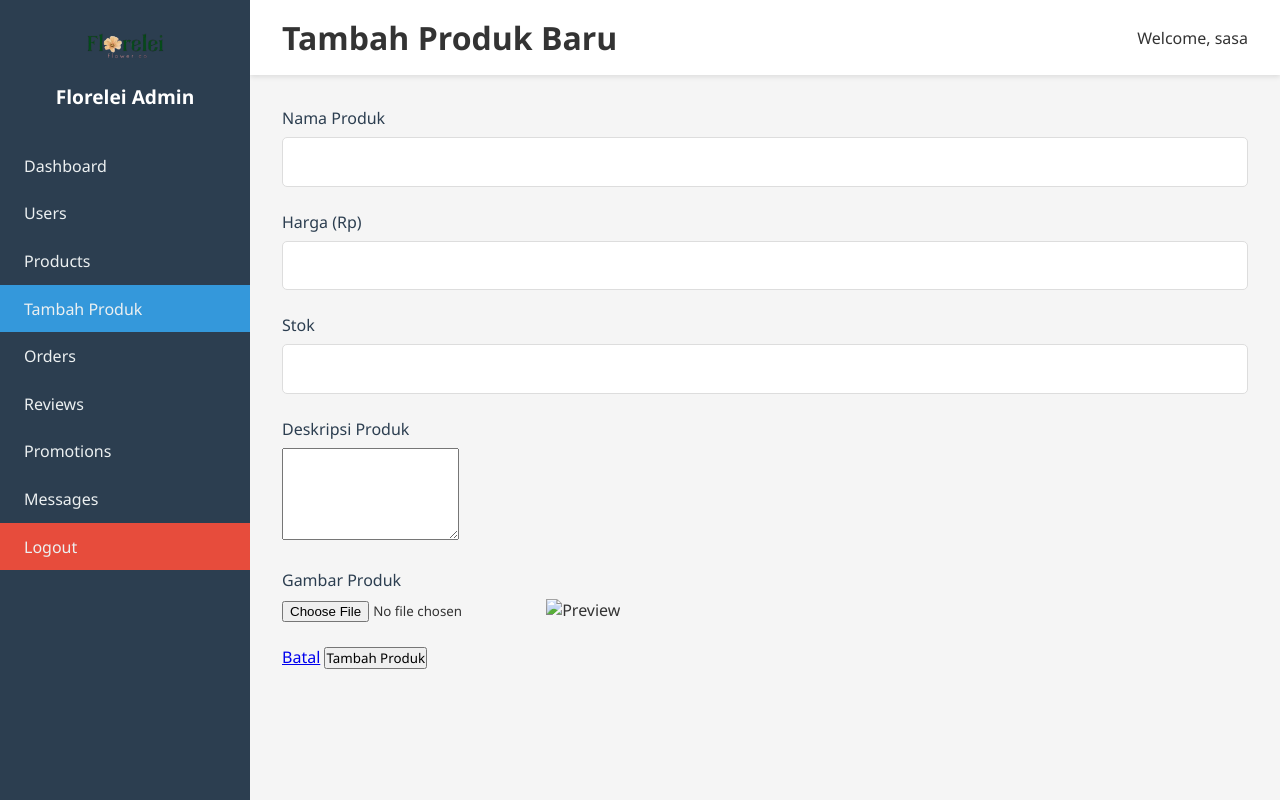
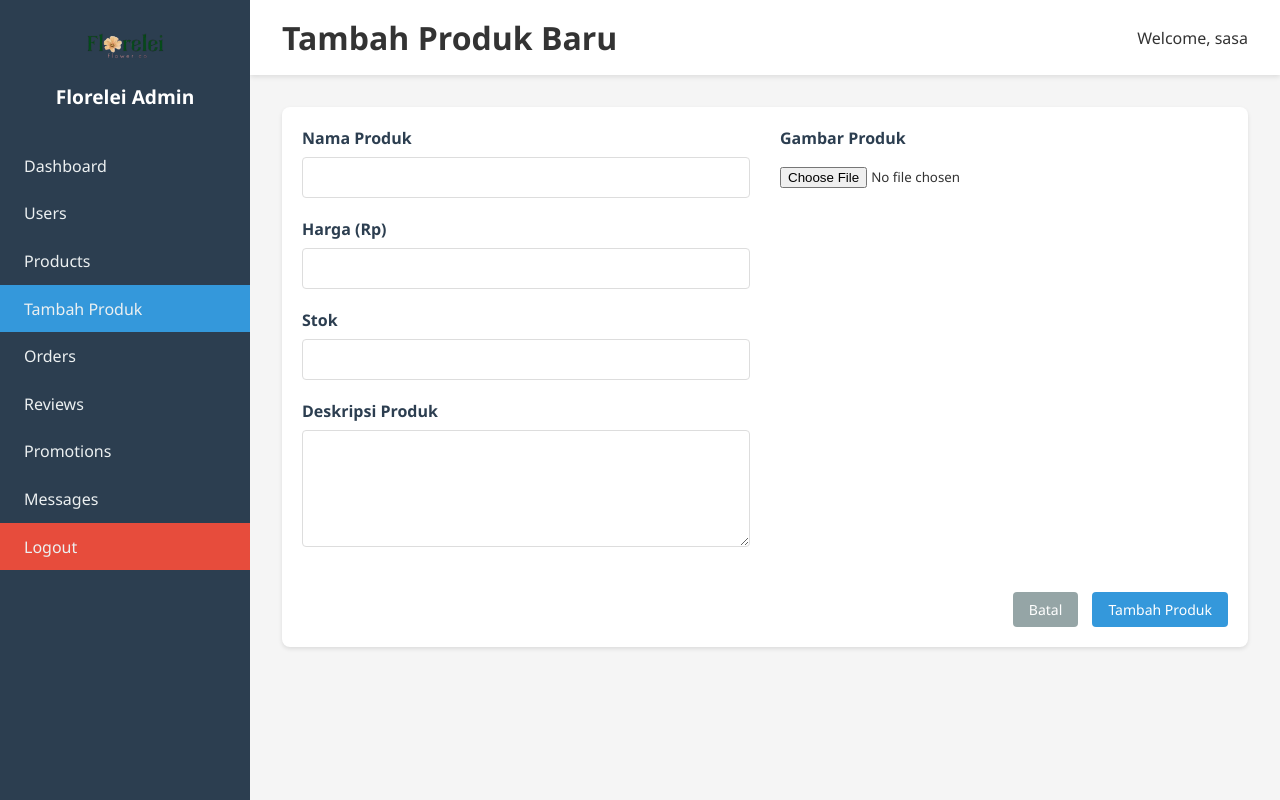
Before and after one commit to pauluscss19/Flower.co, a PHP site: page /admin_tambah_produk.php in a window 1280 px wide. Run offline with PHP 8.4, Linux system fonts and the light colour scheme; a user stored in the database is signed in.

Commit message:
update admin css

```diff
--- a/admin.css
+++ b/admin.css
@@ -285,3 +285,260 @@
     background-color: #f3e5f5;
     color: #6a1b9a;
 }
+
+/* Modal styles */
+.modal {
+    display: none;
+    position: fixed;
+    z-index: 1000;
+    left: 0;
+    top: 0;
+    width: 100%;
+    height: 100%;
+    overflow: auto;
+    background-color: rgba(0,0,0,0.4);
+}
+
+.modal-content {
+    background-color: #fefefe;
+    margin: 10% auto;
+    padding: 20px;
+    border: 1px solid #888;
+    width: 60%;
+    max-width: 800px;
+    border-radius: 8px;
+}
+
+.close {
+    color: #aaa;
+    float: right;
+    font-size: 28px;
+    font-weight: bold;
+    cursor: pointer;
+}
+
+.close:hover {
+    color: black;
+}
+
+/* Status badges */
+.status-badge {
+    padding: 4px 8px;
+    border-radius: 12px;
+    font-size: 12px;
+    font-weight: bold;
+    text-transform: capitalize;
+}
+
+.status-badge.pending {
+    background-color: #f39c12;
+    color: white;
+}
+
+.status-badge.dibayar {
+    background-color: #3498db;
+    color: white;
+}
+
+.status-badge.dikirim {
+    background-color: #9b59b6;
+    color: white;
+}
+
+.status-badge.selesai {
+    background-color: #2ecc71;
+    color: white;
+}
+
+/* Order details */
+.order-details {
+    margin-top: 20px;
+}
+
+.order-details table {
+    width: 100%;
+    border-collapse: collapse;
+}
+
+.order-details th, .order-details td {
+    padding: 8px;
+    border: 1px solid #ddd;
+    text-align: left;
+}
+
+.order-details th {
+    background-color: #f2f2f2;
+}
+
+/* Form styles */
+.form-group {
+    margin-bottom: 15px;
+}
+
+.form-group label {
+    display: block;
+    margin-bottom: 5px;
+    font-weight: bold;
+}
+
+.form-group select {
+    width: 100%;
+    padding: 8px;
+    border: 1px solid #ddd;
+    border-radius: 4px;
+}
+
+/* Message styles */
+.message {
+    padding: 10px;
+    margin-bottom: 15px;
+    border-radius: 4px;
+}
+
+.message.success {
+    background-color: #d4edda;
+    color: #155724;
+}
+
+.message.error {
+    background-color: #f8d7da;
+    color: #721c24;
+}
+
+/* Button styles */
+.admin-btn {
+    display: inline-block;
+    padding: 8px 16px;
+    border-radius: 4px;
+    text-decoration: none;
+    font-size: 14px;
+    cursor: pointer;
+    border: none;
+    transition: background-color 0.3s;
+}
+
+.admin-btn-primary {
+    background-color: #3498db;
+    color: white;
+}
+
+.admin-btn-primary:hover {
+    background-color: #2980b9;
+}
+
+.admin-btn-secondary {
+    background-color: #95a5a6;
+    color: white;
+}
+
+.admin-btn-secondary:hover {
+    background-color: #7f8c8d;
+}
+
+.admin-btn-danger {
+    background-color: #e74c3c;
+    color: white;
+}
+
+.admin-btn-danger:hover {
+    background-color: #c0392b;
+}
+
+/* Notification styles */
+.admin-notif {
+    padding: 12px;
+    margin-bottom: 20px;
+    border-radius: 4px;
+}
+
+.admin-notif.success {
+    background-color: #d4edda;
+    color: #155724;
+    border: 1px solid #c3e6cb;
+}
+
+.admin-notif.error {
+    background-color: #f8d7da;
+    color: #721c24;
+    border: 1px solid #f5c6cb;
+}
+
+/* Table actions */
+.admin-table-actions {
+    margin-bottom: 15px;
+    text-align: right;
+}
+
+/* Image preview */
+.admin-preview-image {
+    max-width: 200px;
+    max-height: 200px;
+    margin-top: 10px;
+    display: none;
+}
+
+.admin-preview-image.visible {
+    display: block;
+}
+
+/* Form styles */
+.admin-form-produk {
+    background: white;
+    padding: 20px;
+    border-radius: 8px;
+    box-shadow: 0 2px 4px rgba(0,0,0,0.1);
+}
+
+.admin-form-row {
+    display: flex;
+    flex-wrap: wrap;
+    margin: 0 -15px;
+}
+
+.admin-form-col {
+    flex: 1;
+    padding: 0 15px;
+    min-width: 300px;
+}
+
+.admin-form-group {
+    margin-bottom: 20px;
+}
+
+.admin-form-label {
+    display: block;
+    margin-bottom: 8px;
+    font-weight: 600;
+}
+
+.admin-form-input {
+    width: 100%;
+    padding: 10px;
+    border: 1px solid #ddd;
+    border-radius: 4px;
+    font-size: 14px;
+}
+
+.admin-form-textarea {
+    width: 100%;
+    padding: 10px;
+    border: 1px solid #ddd;
+    border-radius: 4px;
+    font-size: 14px;
+    min-height: 100px;
+    resize: vertical;
+}
+
+.admin-form-file {
+    width: 100%;
+    padding: 10px 0;
+}
+
+.admin-form-actions {
+    margin-top: 20px;
+    text-align: right;
+}
+
+.admin-form-actions .admin-btn {
+    margin-left: 10px;
+}
```
